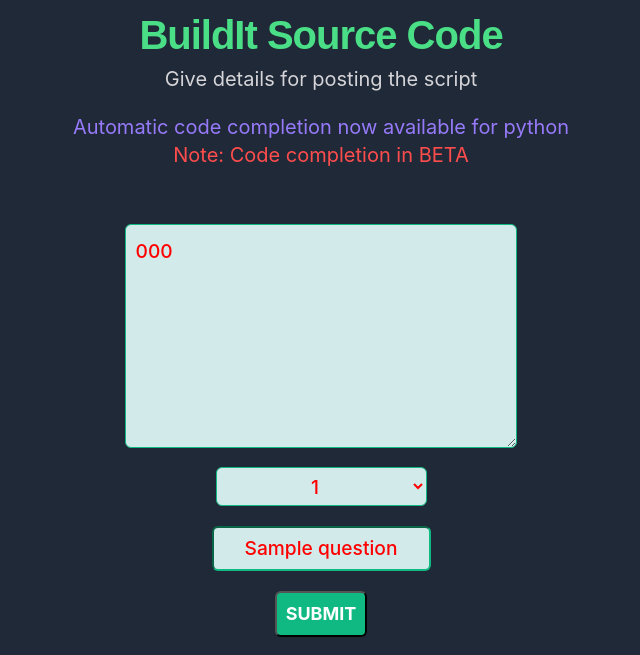
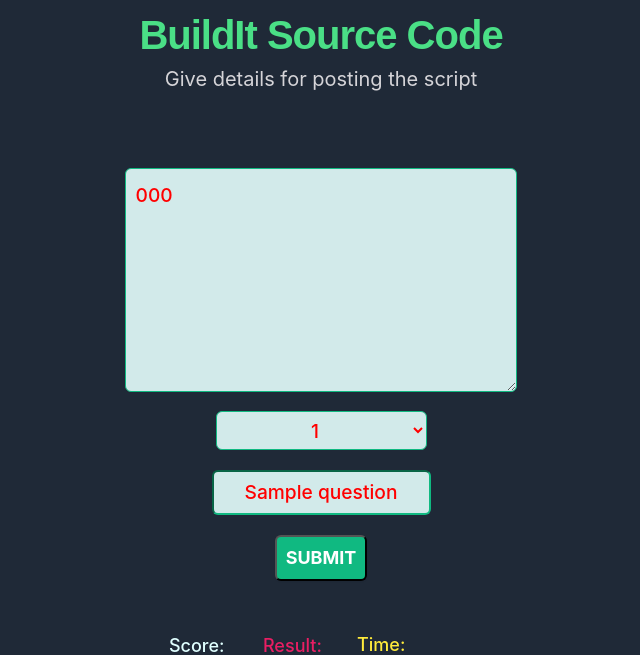
Before and after one commit to AshrafMd-1/buildIt-code-acceptor-Flask, a Flask app: template templates/source.html in a window 1280 px wide. Shown: the top 655 px of the page, without its empty margins (345-985 px from the left). Run offline with Flask 2, Linux system fonts and the light colour scheme; the template is opened without the code that fills it: most values are stand-ins (such as "Sample title", 1, 10 or a date in 2020).

Commit message:
check certain syntax errors

```diff
--- a/templates/base.html
+++ b/templates/base.html
@@ -2,7 +2,7 @@
 <html lang="eng">
 <head>
     <!-- mobile responsive meta
-    <!-- <meta name="viewport" content="width=device-width, initial-scale=1">
+     <meta name="viewport" content="width=device-width, initial-scale=1">
     <meta name="viewport" content="width=device-width, initial-scale=1, maximum-scale=1"> -->
     <meta charset="utf-8">
     <link rel="stylesheet" href="{{ url_for('static',filename='css/source.css') }}">
@@ -13,9 +13,6 @@
     <div class="info">
         <h1 class="green">BuildIt Source Code</h1>
         <p class="grey">Give details for posting the script</p>
-        <p style="color: #967afa; margin-bottom: 0;">Automatic code completion now available for python
-        <br><span style="color: #ff4d4d">Note: Code completion in BETA</span></p>
-
     </div>
 
     <form action="/code" method="post">
--- a/templates/source.html
+++ b/templates/source.html
@@ -2,7 +2,7 @@
 {% block code %}{{ code }}{% endblock %}
 {% block compiler %}
     {% for lan in compilers %}
-        <option value="{{ lan[0] }}" {{ "selected" if lan[0]=="Python" else "" }}> {{ lan[0] }}</option>
+        <option value="{{ lan[0] }}" > {{ lan[0] }}</option>
     {% endfor %}
 {% endblock %}
 {% block question %}{{ question }}{% endblock %}
```
